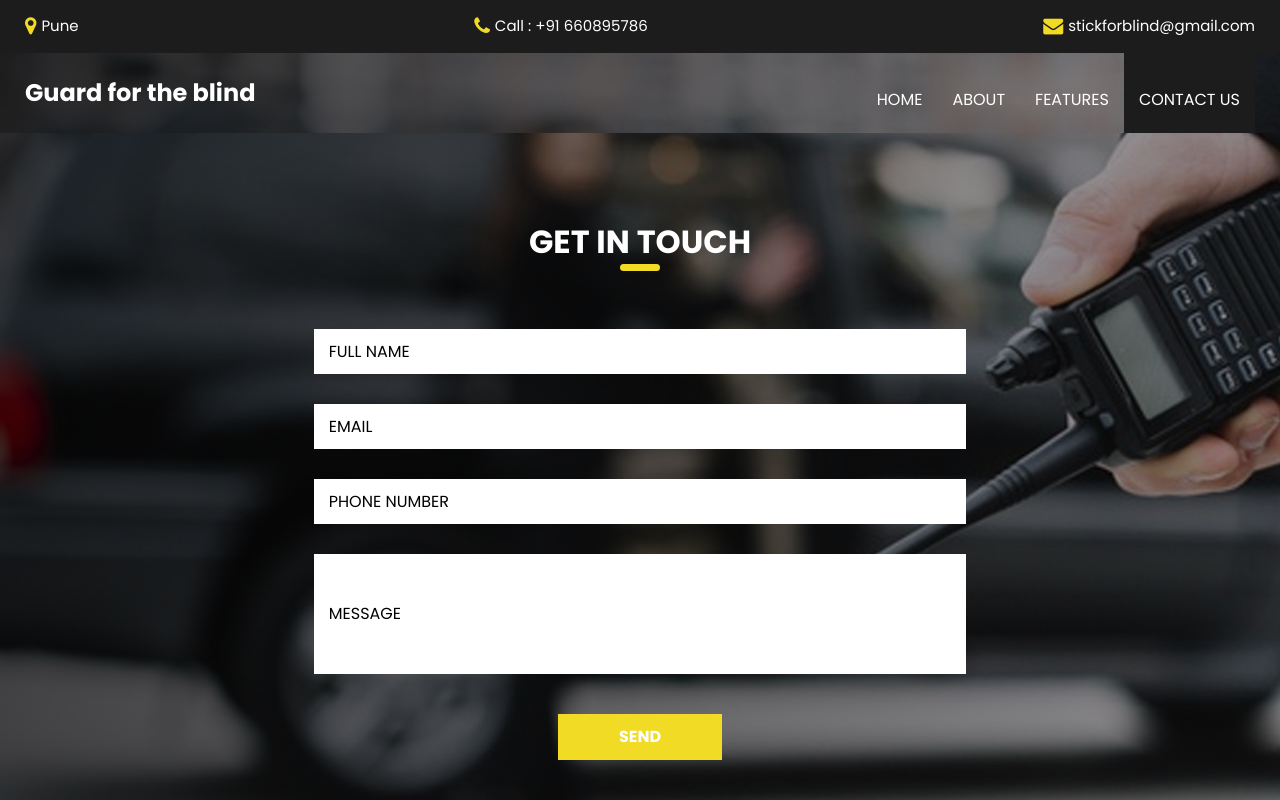
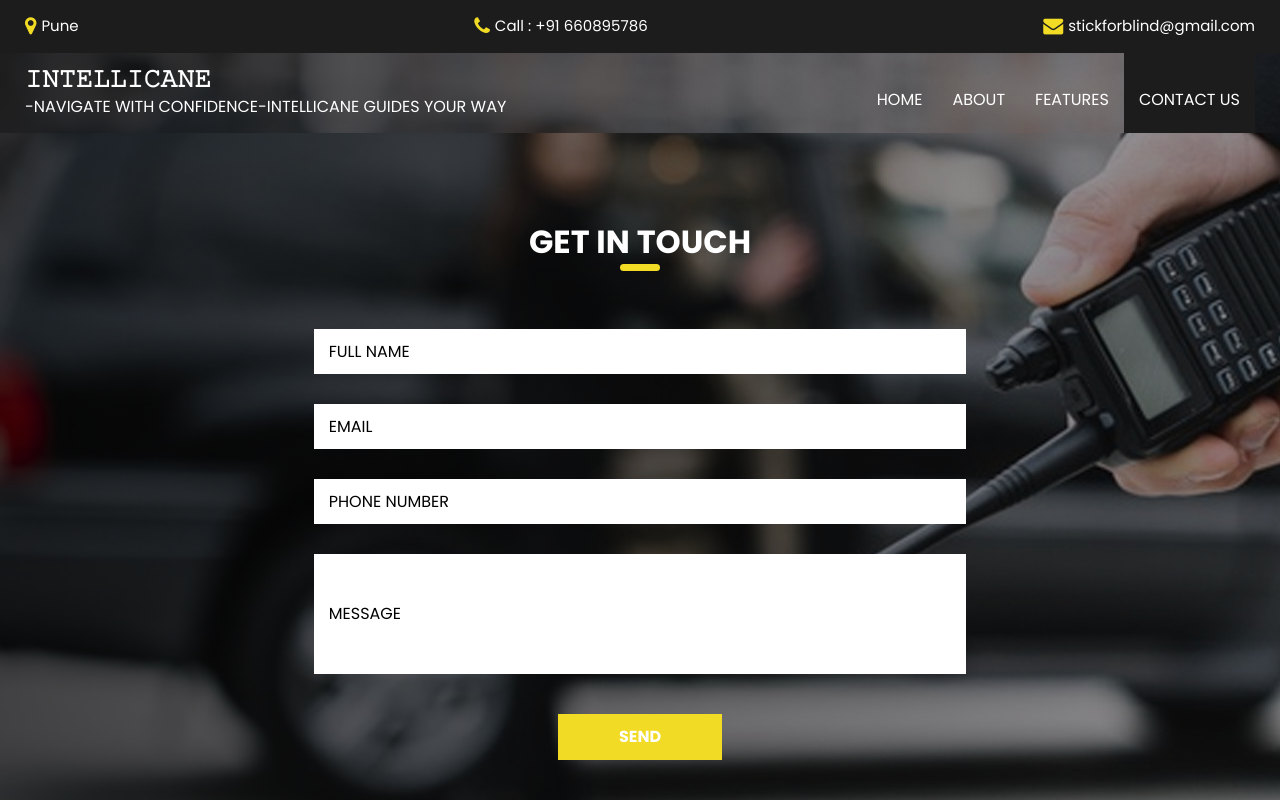
Before and after one commit to Avishkar-7/Stick-for-the-blind, a plain HTML site: page contact.html in a window 1280 px wide. Shown: the top 800 px of the page. Drawn offline with Linux system fonts and the light colour scheme; a script that the page names is missing.

Commit message:
Update contact.html

```diff
--- a/contact.html
+++ b/contact.html
@@ -66,7 +66,8 @@
           <nav class="navbar navbar-expand-lg custom_nav-container">
             <a class="navbar-brand" href="index.html">
               <span>
-                Guard for the blind
+          𝙸𝙽𝚃𝙴𝙻𝙻𝙸𝙲𝙰𝙽𝙴
+                <H6>-NAVIGATE WITH CONFIDENCE-INTELLICANE GUIDES YOUR WAY</H6>
               </span>
             </a>
             <button class="navbar-toggler" type="button" data-toggle="collapse" data-target="#navbarSupportedContent" aria-controls="navbarSupportedContent" aria-expanded="false" aria-label="Toggle navigation">
```
